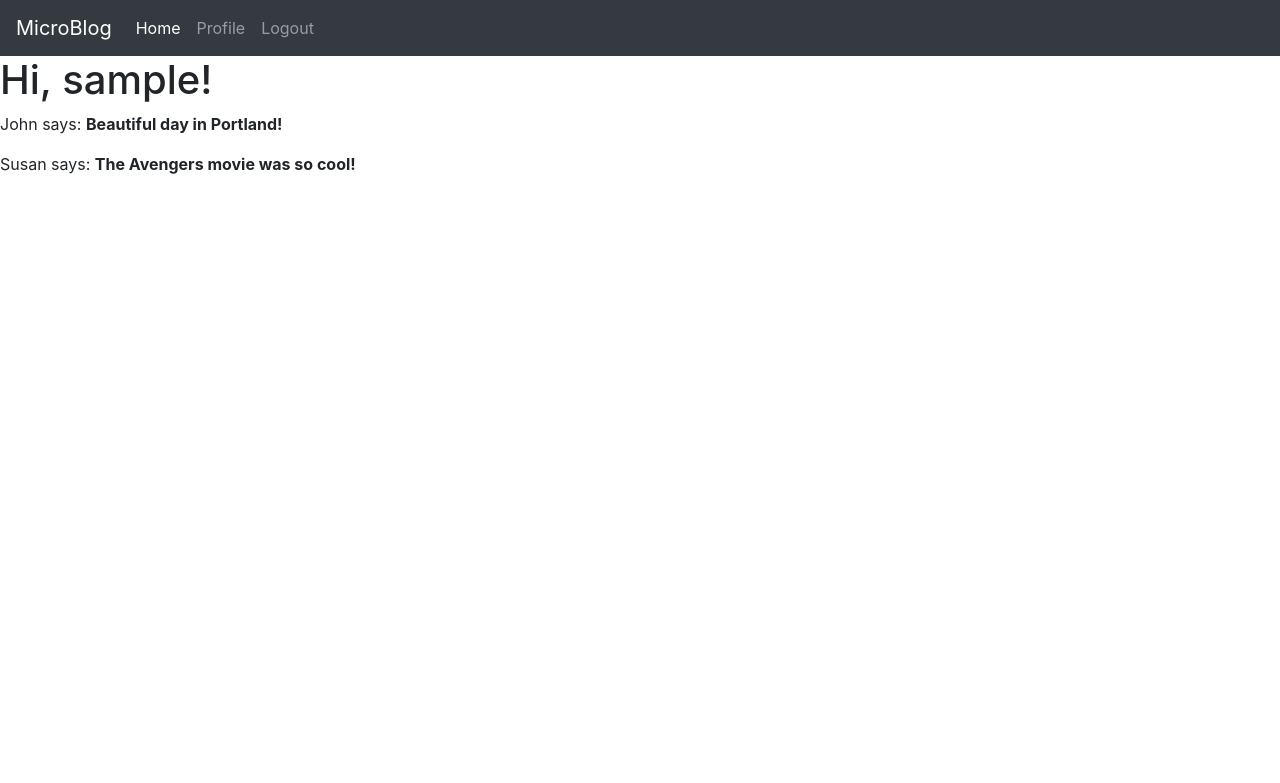
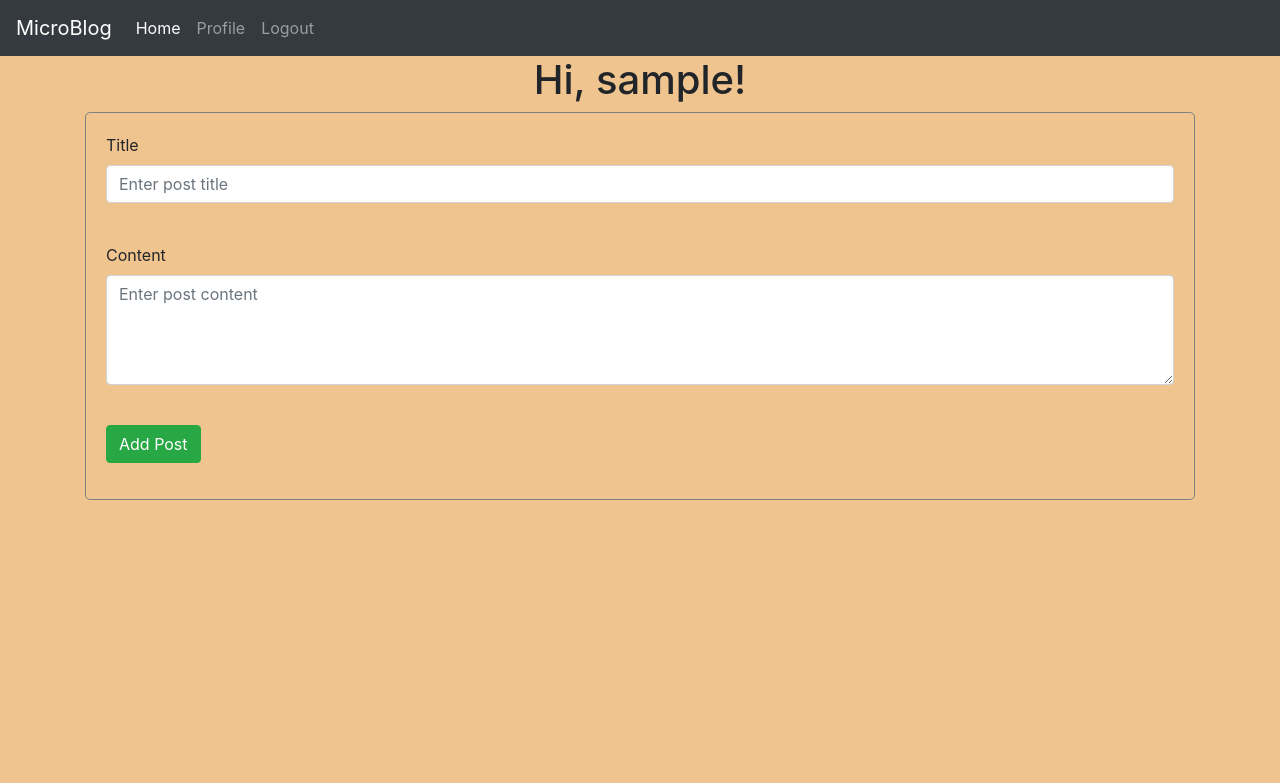
Before and after one commit to RiturajJain/microblog-flask, a Flask app: page / in a window 1280 px wide. Shown: the top 783 px of the page. Run offline with Flask 2, Linux system fonts and the light colour scheme; the visitor is signed in with stand-in values (Sample User, id 1); data comes from the database, SQL or seed files in the repository; both versions use the stored data as it was after the commit; data that the repository does not hold is empty; some libraries are stand-ins or nearby versions.

Commit message:
Add and Delete Post

```diff
--- a/blogapp/forms.py
+++ b/blogapp/forms.py
@@ -42,3 +42,8 @@ class EditProfileForm(FlaskForm):
             user = User.query.filter_by(username=self.username.data).first()
             if user is not None:
                 raise ValidationError('Please use a different username.')
+
+class CreatePostForm(FlaskForm):
+    title = StringField('Title', validators=[DataRequired()])
+    body = TextAreaField('Content', validators=[DataRequired()])
+    submit = SubmitField('Add Post')
--- a/blogapp/models.py
+++ b/blogapp/models.py
@@ -8,7 +8,7 @@ from hashlib import md5
 class User(UserMixin, db.Model):
 	id = db.Column(db.Integer, primary_key=True)
 	username = db.Column(db.String(64), index=True, unique=True)
-	email = db.Column(db.String(120), index=True, unique=True)
+	email = db.Column(db.String(64), index=True, unique=True)
 	password_hash = db.Column(db.String(128))
 	posts = db.relationship('Post', backref='author', lazy='dynamic')
 	about_me = db.Column(db.String(140))
@@ -29,15 +29,17 @@ class User(UserMixin, db.Model):
 		return 'https://www.gravatar.com/avatar/{}?d=identicon&s={}'.format(hash_val, size)
 
 class Post(db.Model):
-    id = db.Column(db.Integer, primary_key=True)
-    body = db.Column(db.String(140))
-    timestamp = db.Column(db.DateTime, index=True, default=datetime.utcnow)
-    user_id = db.Column(db.Integer, db.ForeignKey('user.id'))
+	id = db.Column(db.Integer, primary_key=True)
+	title = db.Column(db.String(100))
+	body = db.Column(db.Text)
+	timestamp = db.Column(db.DateTime, index=True, default=datetime.utcnow)
+	user_id = db.Column(db.Integer, db.ForeignKey('user.id'))
 
-    def __repr__(self):
-        return '<Post {}>'.format(self.body)
+	def __repr__(self):
+		return '<Post {}>'.format(self.body)
 
-
+# Flask-login uses this function to load the current user since it
+# knows nothing about databases and only knows the id of the logged in user
 @login.user_loader
 def load_user(id):
 	return User.query.get(int(id))
--- a/blogapp/routes.py
+++ b/blogapp/routes.py
@@ -1,8 +1,8 @@
 from blogapp import app ,db
 from flask import render_template, flash, redirect, url_for, request
-from blogapp.forms import LoginForm, RegistrationForm, EditProfileForm
+from blogapp.forms import LoginForm, RegistrationForm, EditProfileForm, CreatePostForm
 from flask_login import current_user, login_user, logout_user, login_required
-from blogapp.models import User
+from blogapp.models import User, Post
 from werkzeug.urls import url_parse
 from datetime import datetime
 
@@ -13,21 +13,33 @@ def before_request():
         current_user.last_seen = datetime.utcnow()
         db.session.commit()
 
-@app.route('/')
-@app.route('/index')
+@app.route('/', methods=['GET', 'POST'])
+@app.route('/index', methods=['GET', 'POST'])
 @login_required
 def index():
-    posts = [
-        {
-            'author': {'username': 'John'},
-            'body': 'Beautiful day in Portland!'
-        },
-        {
-            'author': {'username': 'Susan'},
-            'body': 'The Avengers movie was so cool!'
-        }
-    ]
-    return render_template('index.html', title="Home", posts=posts)
+    form = CreatePostForm()
+    posts = Post.query.all()
+    if form.validate_on_submit():
+        post = Post(
+            title=form.title.data,
+            body=form.body.data,
+            user_id=current_user.id
+        )
+        db.session.add(post)
+        db.session.commit()
+        flash('New Post has been created!')
+        return redirect(url_for('index'))
+
+    return render_template('index.html', title="Home", form=form, posts=posts)
+
+@app.route('/delete/<int:post_id>')
+@login_required
+def delete_post(post_id):
+
+    post = Post.query.get(post_id)
+    db.session.delete(post)
+    db.session.commit()
+    return redirect(url_for('index'))
 
 @app.route('/login', methods=['GET', 'POST'])
 def login():
--- /dev/null
+++ b/blogapp/static/home.css
@@ -0,0 +1,19 @@
+body {
+  background: rgba(227, 138, 30, 0.5);
+}
+
+h1 {
+  text-align: center;
+}
+
+.post {
+  border: 0.5px solid grey;
+  padding-left: 20px;
+  border-radius: 5px;
+}
+
+.post-form {
+  border: 0.5px solid grey;
+  padding: 20px;
+  border-radius: 5px;
+}
--- a/blogapp/templates/index.html
+++ b/blogapp/templates/index.html
@@ -1,8 +1,39 @@
 {% extends "base.html" %}
 
+{% block head %}
+    <link rel="stylesheet" type="text/css" href="{{ url_for('static', filename='home.css') }}">
+{% endblock %}
+
 {% block content %}
-    <h1>Hi, {{ current_user.username }}!</h1>
-    {% for post in posts %}
-    <div><p>{{ post.author.username }} says: <b>{{ post.body }}</b></p></div>
-    {% endfor %}
+    <div class="container">
+      <h1>Hi, {{ current_user.username }}!</h1>
+      {% for post in posts %}
+      <div class="post"><p>{{ post.author.username }} says: <b>{{ post.body }}</b></p></div>
+      {% if current_user == post.author %}
+        <button class="btn btn-danger"><a href="{{ url_for('delete_post', post_id=post.id) }}">Delete Post</a></button>
+      {% endif %}
+      {% endfor %}
+
+      <div class="form-group">
+        <form action="" method="post" class="post-form">
+            {{ form.hidden_tag() }}
+            <p>
+                {{ form.title.label }}<br>
+                {{ form.title(size=32, placeholder='Enter post title', class='form-control') }}<br>
+                {% for error in form.title.errors %}
+                <span style="color: red;">[{{ error }}]</span>
+                {% endfor %}
+            </p>
+            <p>
+                {{ form.body.label }}<br>
+                {{ form.body(cols=50, rows=4, placeholder='Enter post content', class='form-control') }}<br>
+                {% for error in form.body.errors %}
+                <span style="color: red;">[{{ error }}]</span>
+                {% endfor %}
+            </p>
+            <p>{{ form.submit(class='btn btn-success') }}</p>
+        </form>
+      </div>
+
+    </div>
 {% endblock %}
--- a/requirements.txt
+++ b/requirements.txt
@@ -9,7 +9,6 @@ itsdangerous==1.1.0
 Jinja2==2.10.3
 Mako==1.1.0
 MarkupSafe==1.1.1
-pkg-resources==0.0.0
 python-dateutil==2.8.0
 python-dotenv==0.10.3
 python-editor==1.0.4
```
Also changed, not shown: blogapp/templates/user.html (+20 -1 lines), migrations/versions/7aaa783775d6_added_body_field_to_post.py (added, +28 -0 lines), app.db, blogapp/static/form.css (line endings or trailing spaces).
